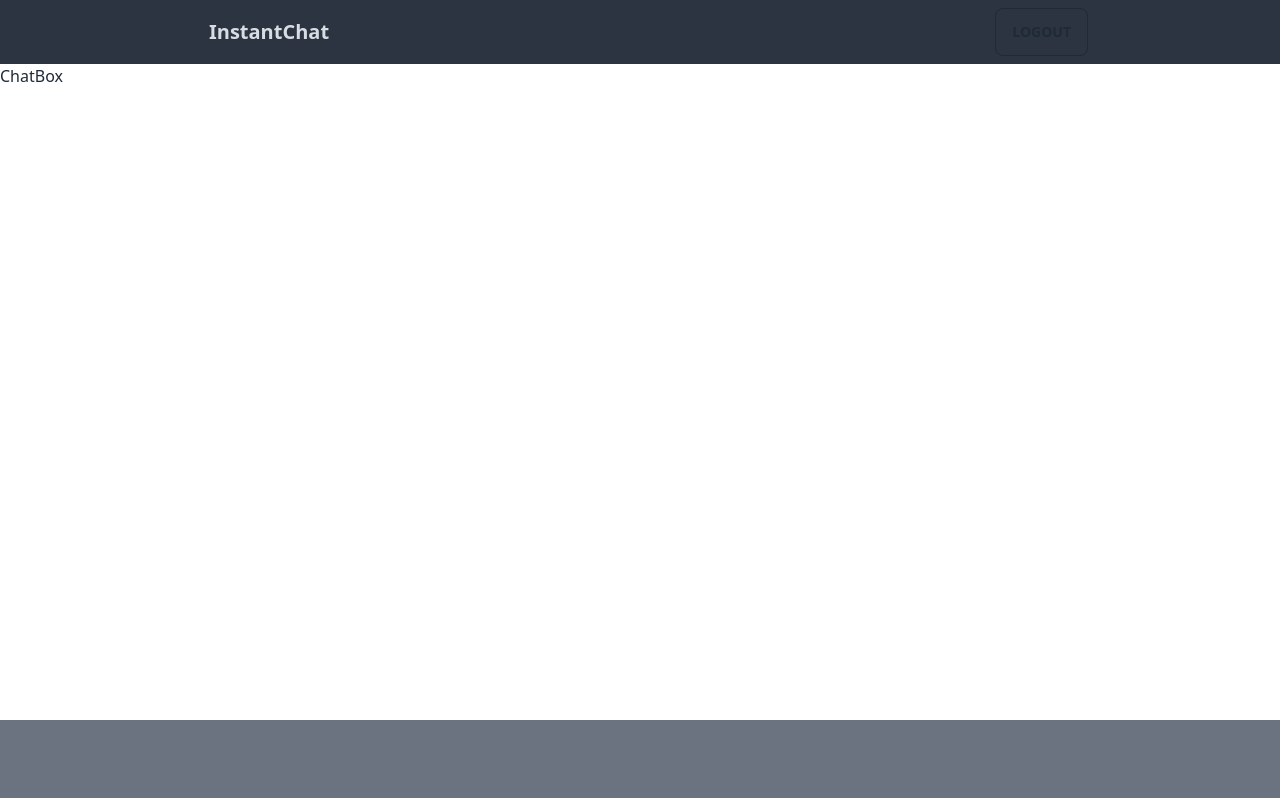
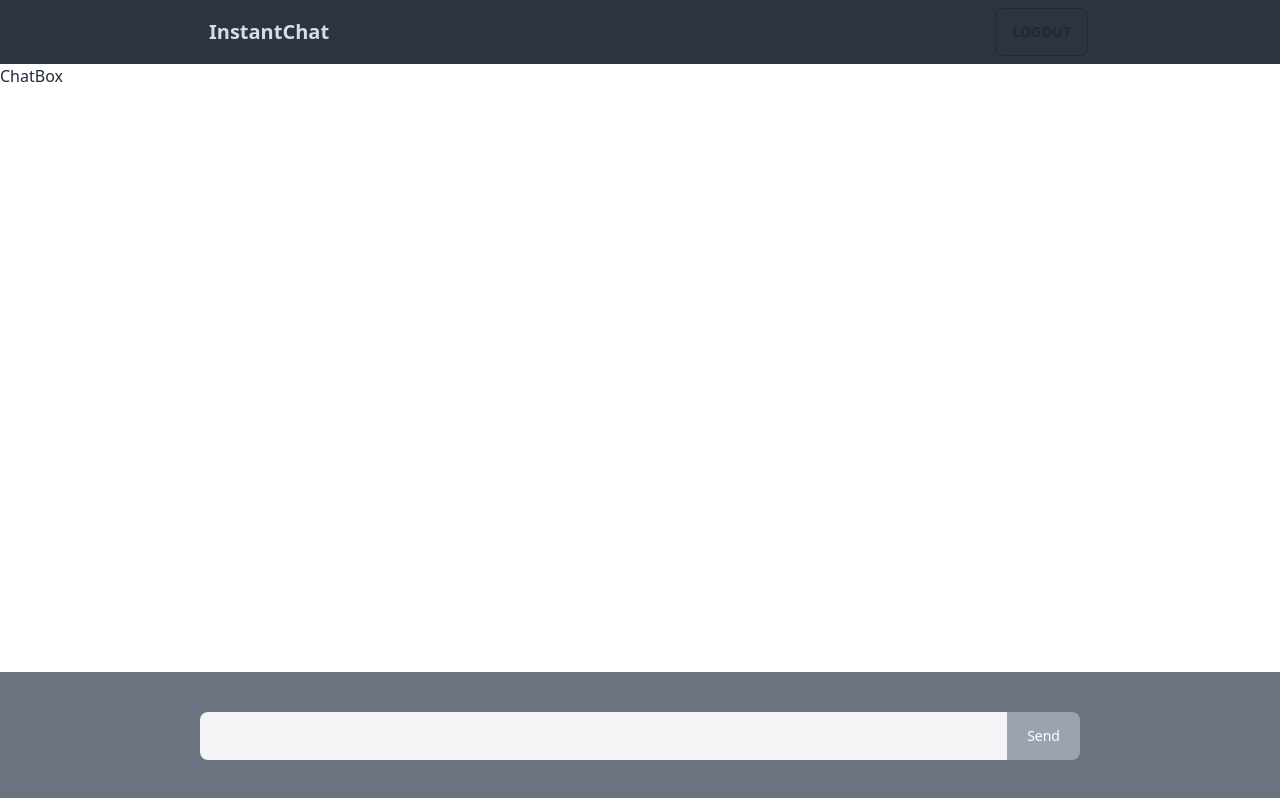
Before and after one commit to Chrstphr9/Instant-Chat, a React (Vite) app: page / in a window 1280 px wide. Built offline with nearby package versions, Linux system fonts and the light colour scheme.

Commit message:
done with send message

```diff
--- a/src/components/SendMessage.jsx
+++ b/src/components/SendMessage.jsx
@@ -1,9 +1,23 @@
-import React from 'react'
+import { useState } from "react"
+
 
 const SendMessage = () => {
+    const [value, setValue] = useState("")
+
+
+    const handleSendMessage = (e) => {
+        e.preventDefault();
+        console.log(value);
+        setValue("");
+    }
   return (
     <div className="bg-gray-500 fixed bottom-0 w-full py-10 shadow-lg">
-
+        <form onSubmit={handleSendMessage}className='px-2   containerWrap flex'>
+            <input value={value} onChange={e => setValue(e.target.value)} className='input w-full focus:outline-none
+            bg-gray-100 rounded-r-none' type='text' />
+            <button type="submit" className='w-auto bg-gray-400 text-white
+            rounded-r-lg px-5 text-sm'>Send</button>
+        </form>
     </div>
   )
 }
```
